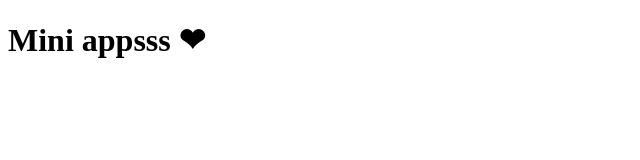
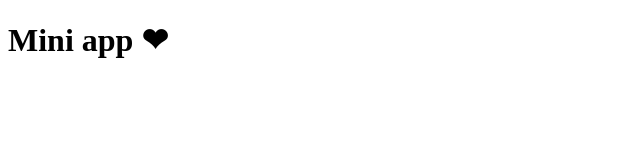
Before and after one commit to violettomania/mushroom-time, a website built with webpack: page index.html in a window 1280 px wide. Shown: the whole page, without its empty margins (0-640 px from the left). Built offline with nearby package versions, Linux system fonts and the light colour scheme.

Commit message:
refactor: minor change in index.html

```diff
--- a/index.html
+++ b/index.html
@@ -5,7 +5,7 @@
   <meta charset="utf-8"/>
 </head>
 <body>
-  <h1>Mini appsss ❤</h1>
+  <h1>Mini app ❤</h1>
   <div id="app"></div>
   <script src="app/app.bundle.js"></script>
 </body>
```
